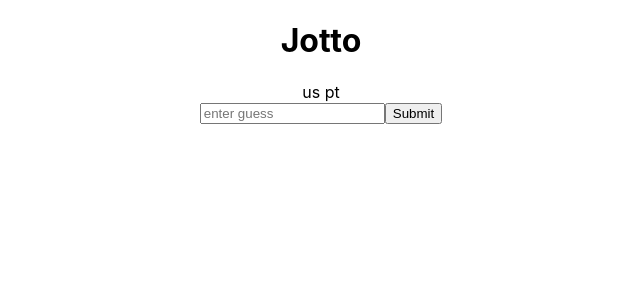
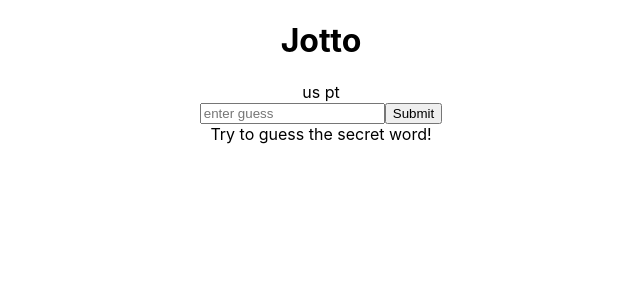
Before and after one commit to gabrielmendes98/react-testing-jest-enzyme, a React (Create React App) app in the folder jotto/: page / in a window 1280 px wide. Shown: the top 300 px of the page, without its empty margins (319-959 px from the left). Built offline with nearby package versions, Linux system fonts and the light colour scheme.

Commit message:
test and implementation guessedwords context in guessedwords component

```diff
--- a/jotto/src/App.tsx
+++ b/jotto/src/App.tsx
@@ -10,6 +10,7 @@ import LanguagePicker from './components/LanguagePicker';
 import { SuccessProvider } from './contexts/success';
 import Congrats from './components/Congrats';
 import GuessedWords from './components/GuessedWords';
+import { GuessedWordsProvider } from './contexts/guessedWords';
 
 type Action = {
   type: 'setSecretWord' | 'setLanguage';
@@ -47,11 +48,13 @@ function App() {
       <h1>Jotto</h1>
       <languageContext.Provider value={state.language}>
         <LanguagePicker setLanguage={setLanguage} />
-        <SuccessProvider>
-          <Congrats />
-          <Input secretWord={state.secretWord} />
-        </SuccessProvider>
-        {/* <GuessedWords /> */}
+        <GuessedWordsProvider>
+          <SuccessProvider>
+            <Congrats />
+            <Input secretWord={state.secretWord} />
+          </SuccessProvider>
+          <GuessedWords />
+        </GuessedWordsProvider>
       </languageContext.Provider>
     </div>
   ) : (
--- a/jotto/src/components/GuessedWords/index.tsx
+++ b/jotto/src/components/GuessedWords/index.tsx
@@ -2,17 +2,10 @@ import React from 'react';
 
 import languageContext from '../../contexts/language';
 import stringsModule from '../../lib/strings';
+import guessedWordsContext from '../../contexts/guessedWords';
 
-interface GuessedWord {
-  guessedWord: string;
-  letterMatchCount: number;
-}
-
-interface Props {
-  guessedWords: GuessedWord[];
-}
-
-const GuessedWords: React.FC<Props> = ({ guessedWords }) => {
+const GuessedWords = () => {
+  const { guessedWords } = guessedWordsContext.useGuessedWords();
   const language = React.useContext(languageContext);
   return (
     <div data-test="component-guessed-words">
--- a/jotto/src/contexts/guessedWords.tsx
+++ b/jotto/src/contexts/guessedWords.tsx
@@ -1,9 +1,19 @@
-import React from 'react';
+import React, { useContext } from 'react';
 
-const guessedWordsContext = React.createContext('');
+interface GuessedWord {
+  guessedWord: string;
+  letterMatchCount: number;
+}
+
+interface ContextProps {
+  guessedWords: GuessedWord[];
+  setGuessedWords: React.Dispatch<React.SetStateAction<GuessedWord[]>>;
+}
+
+const guessedWordsContext = React.createContext<ContextProps | undefined>(undefined);
 
 export function useGuessedWords() {
-  const context = React.useContext(guessedWordsContext);
+  const context = useContext(guessedWordsContext);
 
   if (!context) {
     throw new Error('useGuessedWords must be used within a GuessedWordsProvider');
@@ -13,11 +23,11 @@ export function useGuessedWords() {
 }
 
 export function GuessedWordsProvider(props: any) {
-  const [guessedWords, setGuessedWords] = React.useState([]);
+  const [guessedWords, setGuessedWords] = React.useState([] as GuessedWord[]);
 
-  const value = React.useMemo(() => [guessedWords, setGuessedWords], [guessedWords]);
+  const value = React.useMemo(() => ({ guessedWords, setGuessedWords }), [guessedWords]);
 
-  return <guessedWordsContext.Provider value={value} {...props} />;
+  return <guessedWordsContext.Provider value={value} {...props}></guessedWordsContext.Provider>;
 }
 
 export default { GuessedWordsProvider, useGuessedWords };
--- a/jotto/src/contexts/success.tsx
+++ b/jotto/src/contexts/success.tsx
@@ -2,7 +2,7 @@ import React from 'react';
 
 const successContext = React.createContext([] as (boolean | React.Dispatch<React.SetStateAction<boolean>>)[]);
 
-function useSuccess() {
+const useSuccess = () => {
   const context = React.useContext(successContext);
 
   if (context.length === 0) {
@@ -10,7 +10,7 @@ function useSuccess() {
   }
 
   return context;
-}
+};
 
 const SuccessProvider: React.FC = (props) => {
   const [success, setSuccess] = React.useState(false);
```
Also changed, not shown: 1 other file (tests, documents, lock files or other folders).
